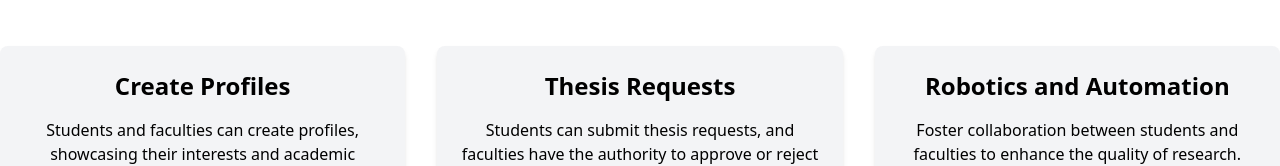
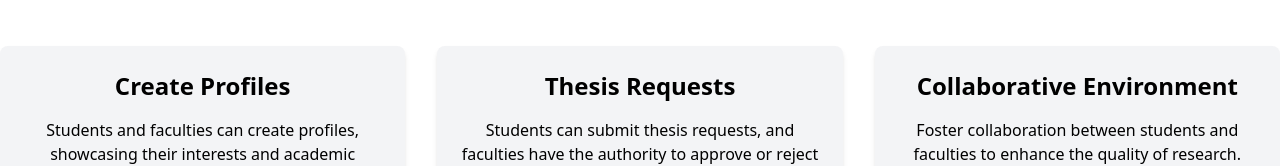
Before and after one commit to shafibr21/AcademiX, a React (Vite) app in the folder frontend/: page / in a window 1280 px wide. Shown: the part 343-509 px from the top of the page. Built offline with nearby package versions, Linux system fonts and the light colour scheme; no server answers.

Commit message:
Revert "Update Hero"
This reverts commit 94efd29755562689ea9b8f9f1397b7143da272fb.

```diff
--- a/frontend/src/components/Hero.jsx
+++ b/frontend/src/components/Hero.jsx
@@ -45,7 +45,7 @@ const Hero = () => {
 
           {/* Feature 3 */}
           <div className="bg-gray-100 p-6 rounded-lg shadow-md text-center">
-            <h3 className="text-2xl font-bold mb-4">Robotics and Automation</h3>
+            <h3 className="text-2xl font-bold mb-4">Collaborative Environment</h3>
             <p>
               Foster collaboration between students and faculties to enhance the quality of
               research.
```
